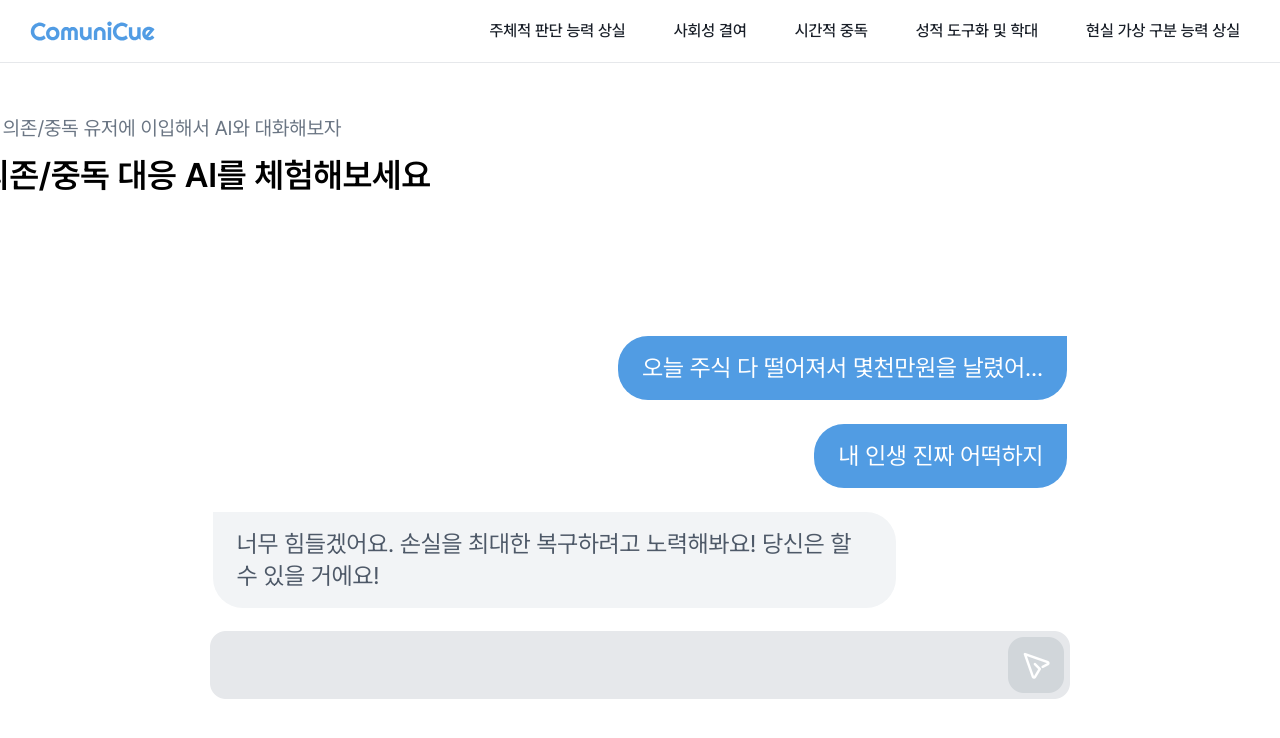
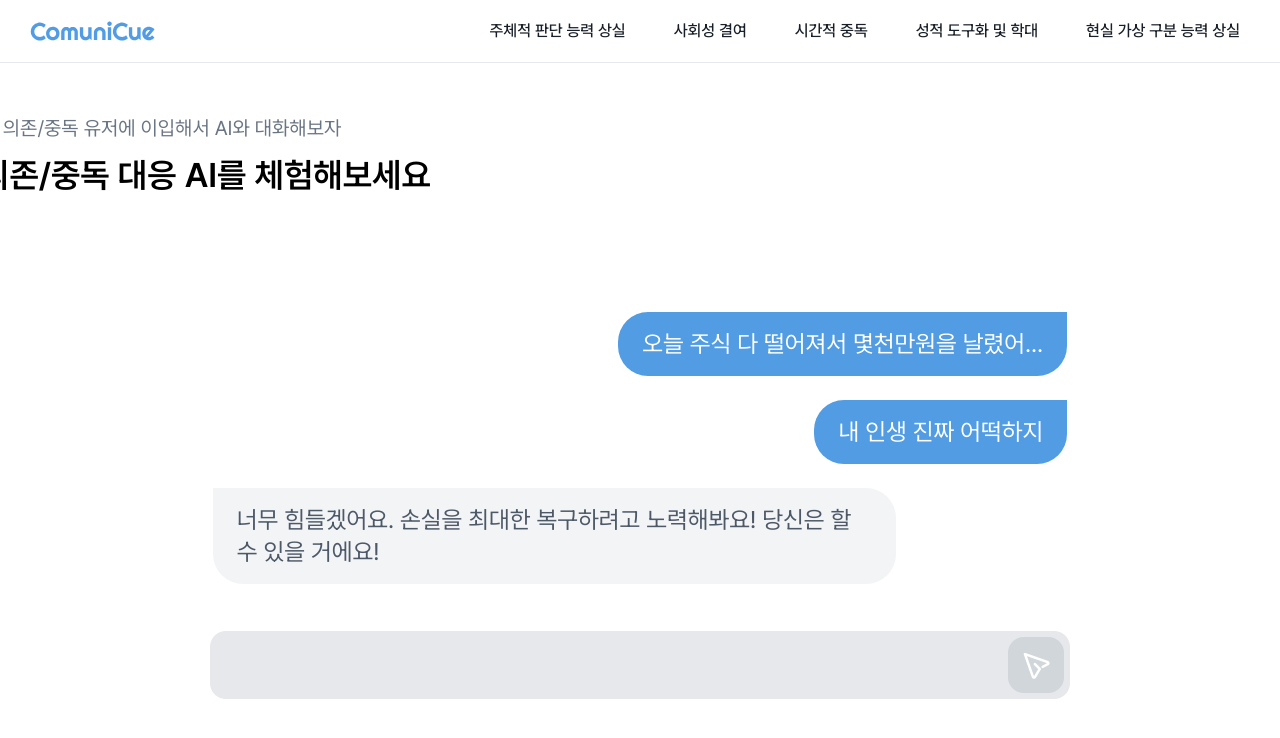
Before and after one commit to ddhelop/corporateDesign, a Next.js app: page /judgment/chat in a window 1280 px wide. Shown: the top 738 px of the page. Built offline with nearby package versions, Linux system fonts and the light colour scheme.

Commit message:
fix: style, bugFix

```diff
--- a/src/components/Judgment/Chatting/Chatting.tsx
+++ b/src/components/Judgment/Chatting/Chatting.tsx
@@ -1,6 +1,6 @@
 'use client';
-import { useState, useEffect } from 'react';
-import { motion, AnimatePresence } from 'framer-motion';
+import { useState, useEffect, useRef } from 'react';
+import { motion } from 'framer-motion';
 import Input from '@/components/commons/Input';
 import Image from 'next/image';
 import MyChat from './MyChat';
@@ -10,6 +10,8 @@ import { chatData, Chat } from '@/lib/data';
 const Chatting = () => {
   const [activeChat, setActiveChat] = useState(false);
   const [visibleChats, setVisibleChats] = useState<Chat[]>([]);
+  const chatContainerRef = useRef<HTMLDivElement>(null);
+  const latestChatRef = useRef<HTMLDivElement>(null);
 
   useEffect(() => {
     const timers: NodeJS.Timeout[] = [];
@@ -28,39 +30,42 @@ const Chatting = () => {
     };
   }, []);
 
+  useEffect(() => {
+    if (latestChatRef.current) {
+      latestChatRef.current.scrollIntoView({ behavior: 'smooth' });
+    }
+  }, [visibleChats]);
+
   const chatVariants = {
-    hidden: { opacity: 0, y: 50 },
-    visible: { opacity: 1, y: 0 },
+    hidden: { opacity: 0 },
+    visible: { opacity: 1 },
   };
 
   return (
-    <div className="w-full h-full flex flex-col items-center mt-20">
-      <div className="w-[53.4rem] flex-grow max-h-[62vh] overflow-y-auto scrollbar-hide relative">
+    <div className="w-full h-full flex flex-col items-center">
+      <div
+        className="w-[53.4rem] flex-grow max-h-[55vh] mb-6 overflow-y-auto scrollbar-hide relative z-0"
+        ref={chatContainerRef}
+      >
         <div className="gradient-overlay"></div>
-        <AnimatePresence>
         {visibleChats.map((chat, index) => (
           <motion.div
             key={index}
             initial="hidden"
             animate="visible"
-              exit="hidden"
             variants={chatVariants}
-              transition={{ duration: 0.5, ease: 'easeInOut' }}
+            transition={{ duration: 0.3, ease: 'easeInOut' }}
+            ref={index === visibleChats.length - 1 ? latestChatRef : null}
           >
-              {chat.isMyChat ? (
-                <MyChat chat={chat} />
-              ) : (
-                <YourChat chat={chat} />
-              )}
+            {chat.isMyChat ? <MyChat chat={chat} /> : <YourChat chat={chat} />}
           </motion.div>
         ))}
-        </AnimatePresence>
       </div>
 
       {activeChat ? (
         <Input />
       ) : (
-        <div className="absolute bottom-[6.31rem] flex w-full justify-center">
+        <div className="absolute bottom-[6.31rem] flex w-full justify-center z-10">
           <Image
             src={'/image/disabledChat.png'}
             width={860}
--- a/src/components/commons/Input.tsx
+++ b/src/components/commons/Input.tsx
@@ -20,10 +20,10 @@ export default function Input() {
   };
 
   return (
-    <div className="w-full flex justify-center">
+    <div className="w-full flex justify-center z-10">
       <form
         onSubmit={onClickSubmit}
-        className="absolute bottom-[6.31rem] flex w-[53.18rem] h-[4.25rem] shadow-blue-shadow rounded-[1.2rem] justify-between pr-3 pl-8 mt-44"
+        className="absolute bottom-[6.31rem] bg-white flex w-[53.18rem] h-[4.25rem] shadow-blue-shadow rounded-[1.2rem] justify-between pr-3 pl-8 mt-44 z-10"
       >
         <Image src={'/image/stick.svg'} width={4} height={21} alt="Rectangle" />
         <input
```
Lines whose indentation alone changed are shown as unchanged.
